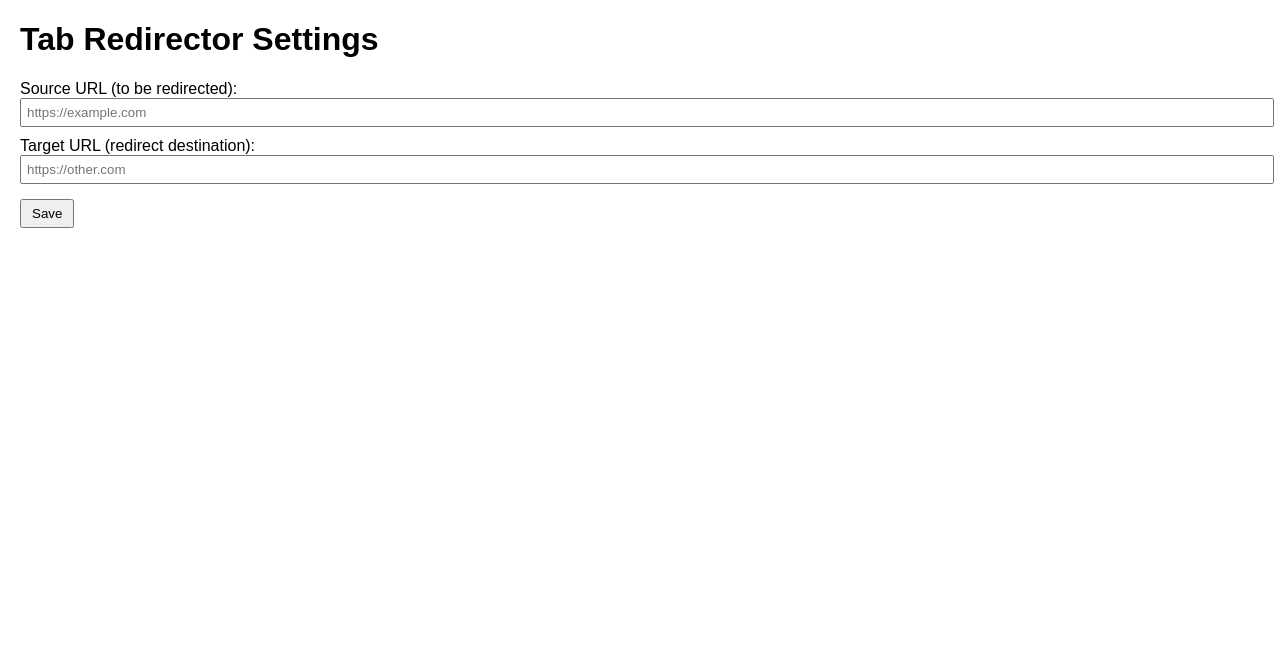
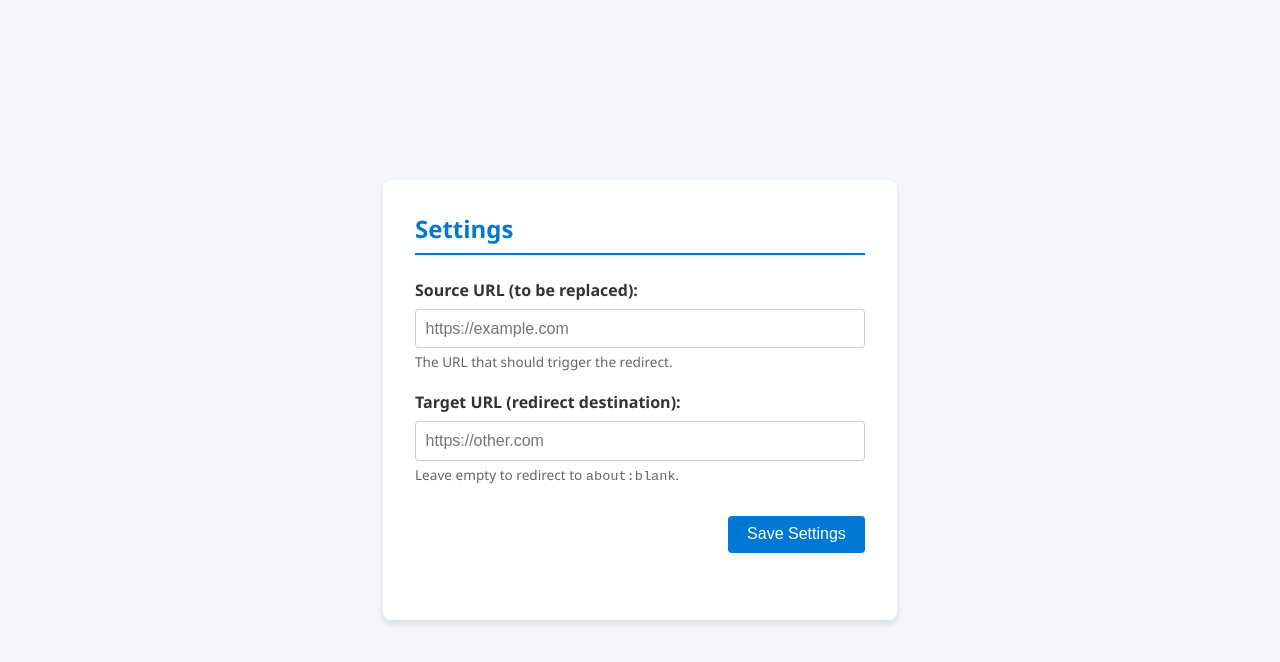
Before and after one commit to hubisan/replace-new-window-startup-page, a browser extension: page src/options/options.html in a window 1280 px wide. Drawn offline with Linux system fonts and the light colour scheme.

Commit message:
Gemini Version

```diff
--- a/src/options/options.css
+++ b/src/options/options.css
@@ -1,3 +1,94 @@
+body {
+  font-family: 'Segoe UI', Tahoma, Geneva, Verdana, sans-serif;
+  background-color: #f4f7f9;
+  color: #333;
+  margin: 0;
+  display: flex;
+  justify-content: center;
+  align-items: center;
+  min-height: 100vh;
+}
+
+.container {
+  background-color: #fff;
+  padding: 2rem;
+  border-radius: 8px;
+  box-shadow: 0 4px 6px rgba(0, 0, 0, 0.1);
+  width: 100%;
+  max-width: 450px;
+}
+
 h1 {
-  font-style: italic;
+  margin-top: 0;
+  font-size: 1.5rem;
+  color: #0078d4;
+  border-bottom: 2px solid #0078d4;
+  padding-bottom: 0.5rem;
+  margin-bottom: 1.5rem;
 }
+
+.input-group {
+  margin-bottom: 1.25rem;
+}
+
+label {
+  display: block;
+  font-weight: 600;
+  margin-bottom: 0.5rem;
+}
+
+input[type="text"] {
+  width: 100%;
+  padding: 0.6rem;
+  border: 1px solid #ccc;
+  border-radius: 4px;
+  font-size: 1rem;
+  box-sizing: border-box;
+}
+
+input[type="text"]:focus {
+  outline: none;
+  border-color: #0078d4;
+  box-shadow: 0 0 0 2px rgba(0, 120, 212, 0.2);
+}
+
+small {
+  display: block;
+  color: #666;
+  margin-top: 0.25rem;
+  font-size: 0.85rem;
+}
+
+.actions {
+  margin-top: 2rem;
+  text-align: right;
+}
+
+button {
+  padding: 0.6rem 1.2rem;
+  font-size: 1rem;
+  border: none;
+  border-radius: 4px;
+  cursor: pointer;
+  transition: background-color 0.2s;
+}
+
+button.primary {
+  background-color: #0078d4;
+  color: white;
+}
+
+button.primary:hover {
+  background-color: #005a9e;
+}
+
+.status {
+  margin-top: 1rem;
+  text-align: center;
+  font-weight: 600;
+  height: 1.2rem;
+}
+
+.status.success {
+  color: #107c10;
+}
--- a/src/options/options.html
+++ b/src/options/options.html
@@ -3,41 +3,32 @@
 
 <head>
   <meta charset="utf-8" />
-  <title>Tab Redirector Options</title>
-  <style>
-    body {
-      font-family: Arial, sans-serif;
-      margin: 20px;
-    }
-
-    label {
-      display: block;
-      margin-top: 10px;
-    }
-
-    input {
-      width: 100%;
-      padding: 5px;
-    }
-
-    button {
-      margin-top: 15px;
-      padding: 5px 10px;
-    }
-  </style>
+  <title>Replace New Window Startup Page - Settings</title>
+  <link rel="stylesheet" href="options.css" />
 </head>
 
 <body>
-  <h1>Tab Redirector Settings</h1>
-  <label>
-    Source URL (to be redirected):
-    <input type="text" id="source" placeholder="https://example.com" />
-  </label>
-  <label>
-    Target URL (redirect destination):
-    <input type="text" id="target" placeholder="https://other.com" />
-  </label>
-  <button id="save">Save</button>
+  <div class="container">
+    <h1>Settings</h1>
+
+    <div class="input-group">
+      <label for="source">Source URL (to be replaced):</label>
+      <input type="text" id="source" placeholder="https://example.com" />
+      <small>The URL that should trigger the redirect.</small>
+    </div>
+
+    <div class="input-group">
+      <label for="target">Target URL (redirect destination):</label>
+      <input type="text" id="target" placeholder="https://other.com" />
+      <small>Leave empty to redirect to <code>about:blank</code>.</small>
+    </div>
+
+    <div class="actions">
+      <button id="save" class="primary">Save Settings</button>
+    </div>
+
+    <div id="status" class="status"></div>
+  </div>
   <script src="options.js"></script>
 </body>
 
--- a/src/options/options.js
+++ b/src/options/options.js
@@ -2,19 +2,31 @@ document.addEventListener('DOMContentLoaded', async () => {
     const sourceInput = document.getElementById('source');
     const targetInput = document.getElementById('target');
     const saveBtn = document.getElementById('save');
+    const statusDiv = document.getElementById('status');
+
     // Load saved values
     const { sourceUrl = '', targetUrl = '' } = await browser.storage.sync.get({
         sourceUrl: '',
         targetUrl: ''
     });
+
     sourceInput.value = sourceUrl;
     targetInput.value = targetUrl;
+
     // Save on click
     saveBtn.addEventListener('click', async () => {
         await browser.storage.sync.set({
             sourceUrl: sourceInput.value.trim(),
             targetUrl: targetInput.value.trim()
         });
-        alert('Settings saved');
+
+        // Show status message
+        statusDiv.textContent = 'Settings saved!';
+        statusDiv.className = 'status success';
+
+        setTimeout(() => {
+            statusDiv.textContent = '';
+            statusDiv.className = 'status';
+        }, 3000);
     });
 });
```
Also changed, not shown: package.json (added, +23 -0 lines), CHANGELOG.md, README.md (added), assets/icons/icon48.png (added), assets/icons/icon96.png (added), 1 other file.
